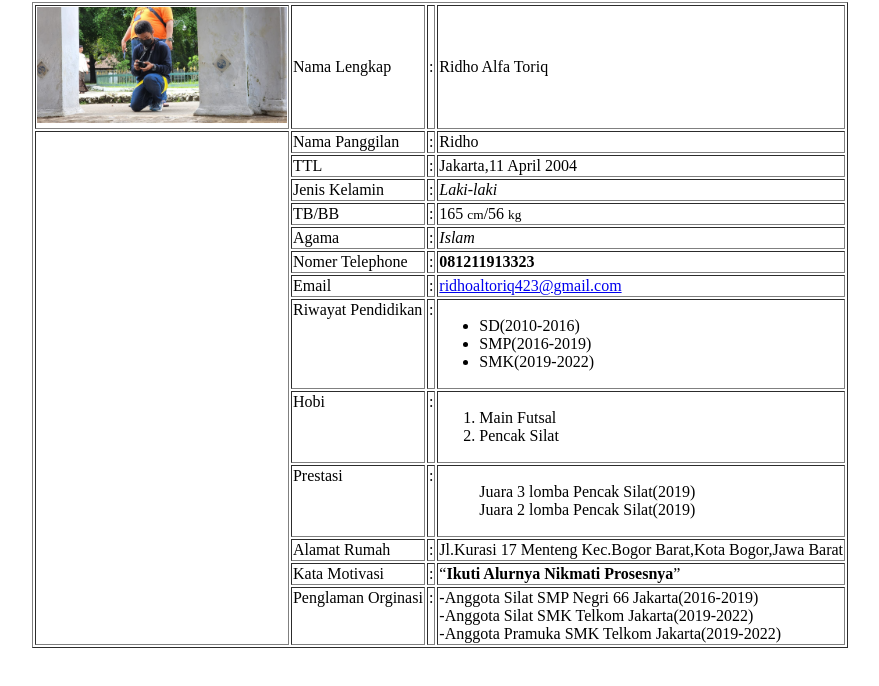
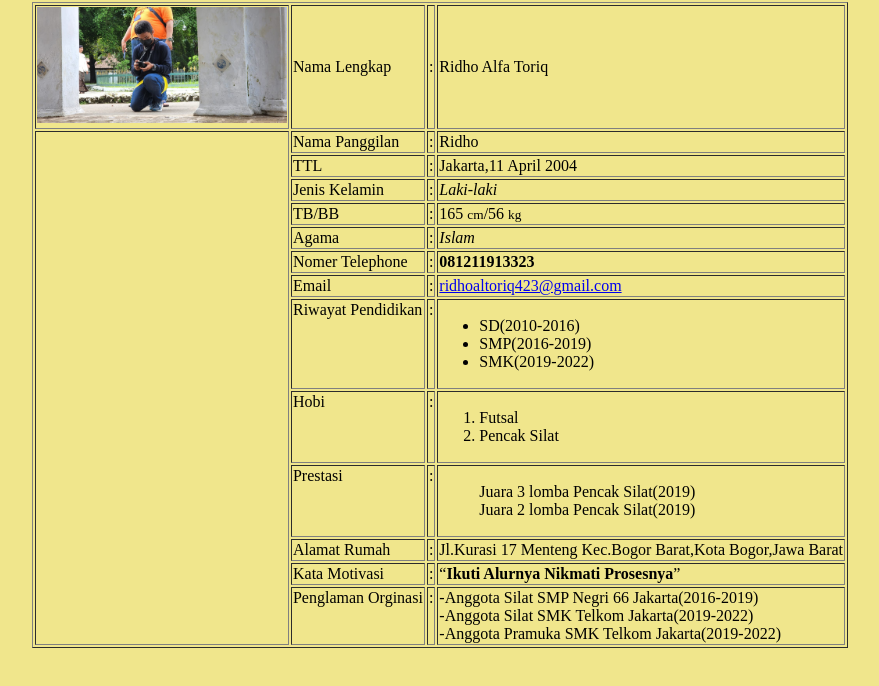
Before and after one commit to ridhoaltoriq/Ridho-Fortofolio, a plain HTML site: page index.html in a window 1280 px wide. Shown: the part 78-764 px from the top of the page, without its empty margins (200-1079 px from the left). Drawn offline with Linux system fonts and the light colour scheme.

Commit message:
tambah warna

```diff
--- a/index.html
+++ b/index.html
@@ -11,7 +11,7 @@
     </style>
     <title>Biodata Diri</title>
   </head>
-  <body>
+  <body bgcolor="#F0E68C">
     <h1>Biodata</h1>
     <table border="" align="center">
       <tr>
@@ -72,7 +72,7 @@
         <td valign="top">:</td>
         <td>
           <ol>
-            <li>Main Futsal</li>
+            <li>Futsal</li>
             <li>Pencak Silat</li>
           </ol>
         </td>
```
